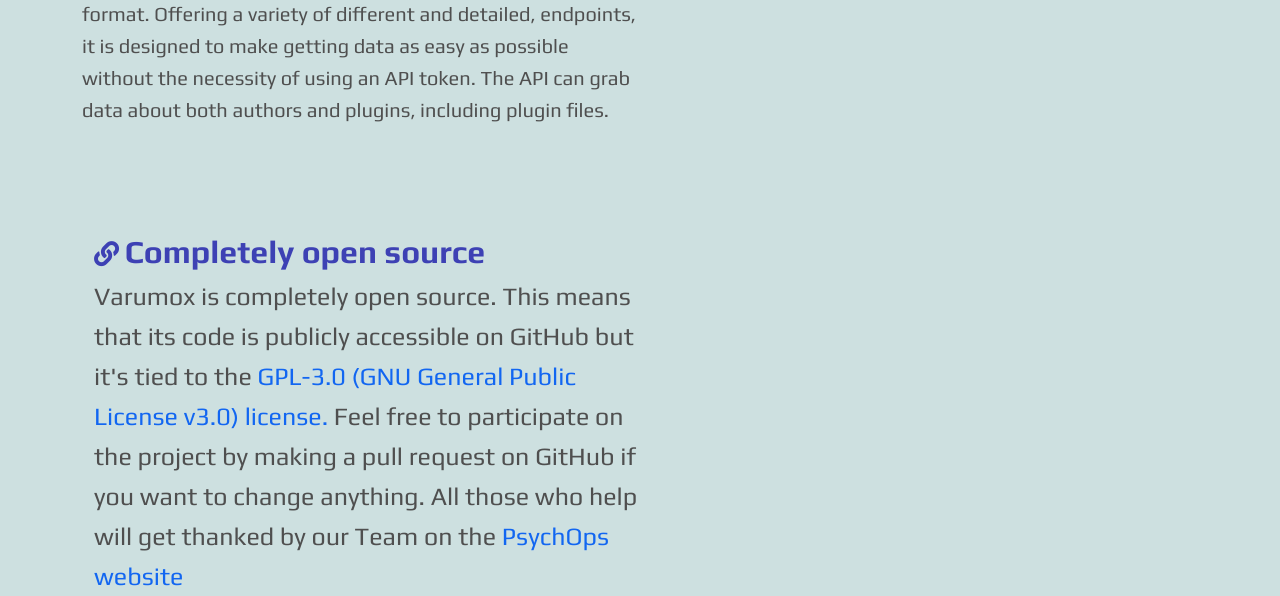
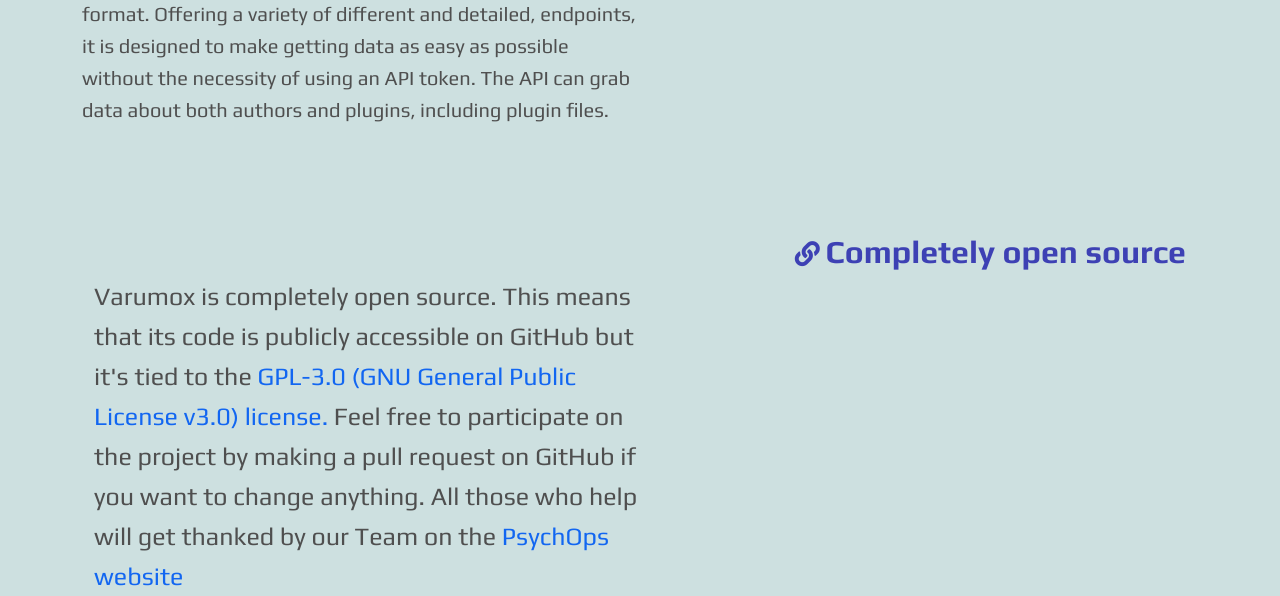
Before and after one commit to PsychOps/Varumox, a PHP site: page / in a window 1280 px wide. Shown: the part 1416-2012 px from the top of the page. Run offline with PHP 8.4, Linux system fonts and the light colour scheme; some libraries are stand-ins or nearby versions.

Commit message:
Fixed text position in home page

```diff
--- a/index.php
+++ b/index.php
@@ -38,7 +38,7 @@
         </a>
         <p class="textwidth text-start">Varumox offers a freely usable API to fetch data from in JSON format. Offering a variety of different and detailed, endpoints, it is designed to make getting data as easy as possible without the necessity of using an API token. The API can grab data about both authors and plugins, including plugin files.</p>
 
-        <div class="container topspace-50 text-start" id="Open-source">
+        <div class="container topspace-50 text-end" id="Open-source">
         <a href=#API>
             <i class="fas fa-link explicified"></i>
             <span class="bold fs-2 explicified">Completely open source</span>
```
